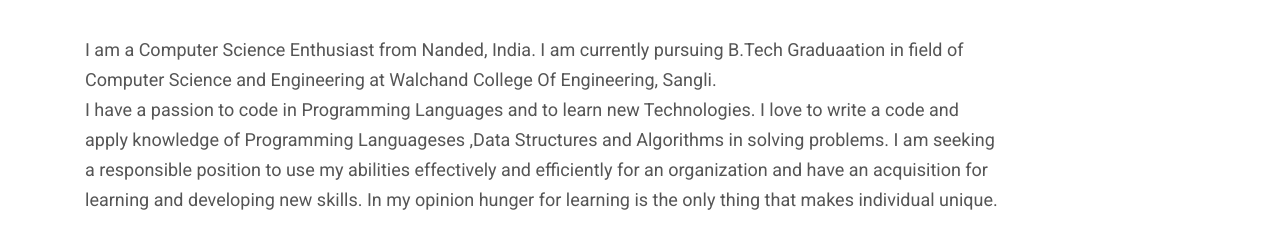
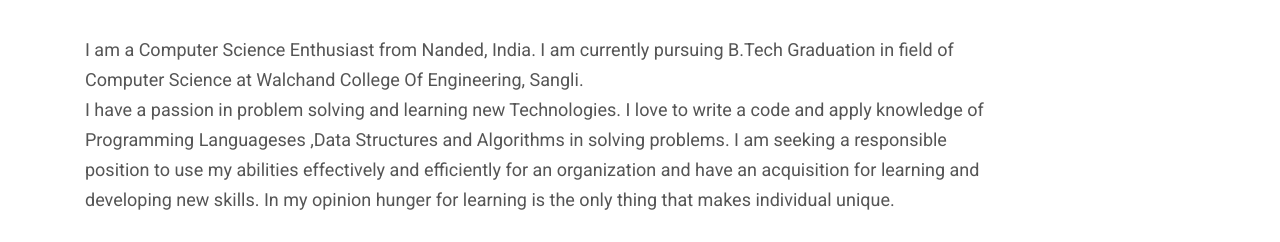
Before and after one commit to iamavinashpatil/mywebsite, a plain HTML site: page index.html in a window 1280 px wide. Shown: the part 629-871 px from the top of the page. Drawn offline with Linux system fonts and the light colour scheme.

Commit message:
Update index.html

```diff
--- a/index.html
+++ b/index.html
@@ -179,8 +179,8 @@
             <h2 id="hello_header" class="section__title">Hi_</h2>
             <p class="section__description">
               I am a Computer Science Enthusiast from Nanded, India. I am
-              currently pursuing B.Tech Graduaation in field of Computer Science and Engineering at Walchand College Of Engineering, Sangli.<br>
-              I have a passion to code in Programming Languages and  to learn new Technologies.
+              currently pursuing B.Tech Graduation in field of Computer Science at Walchand College Of Engineering, Sangli.<br>
+              I have a passion in problem solving and learning new Technologies.
 			  I love to write a code and apply knowledge of Programming Languageses ,Data Structures and Algorithms in solving problems.
 			  I am seeking a responsible position to use my abilities effectively and efficiently for an organization and have an acquisition for learning and developing new skills.
 In my opinion hunger for learning is the only thing that makes individual unique.            </p>
```
